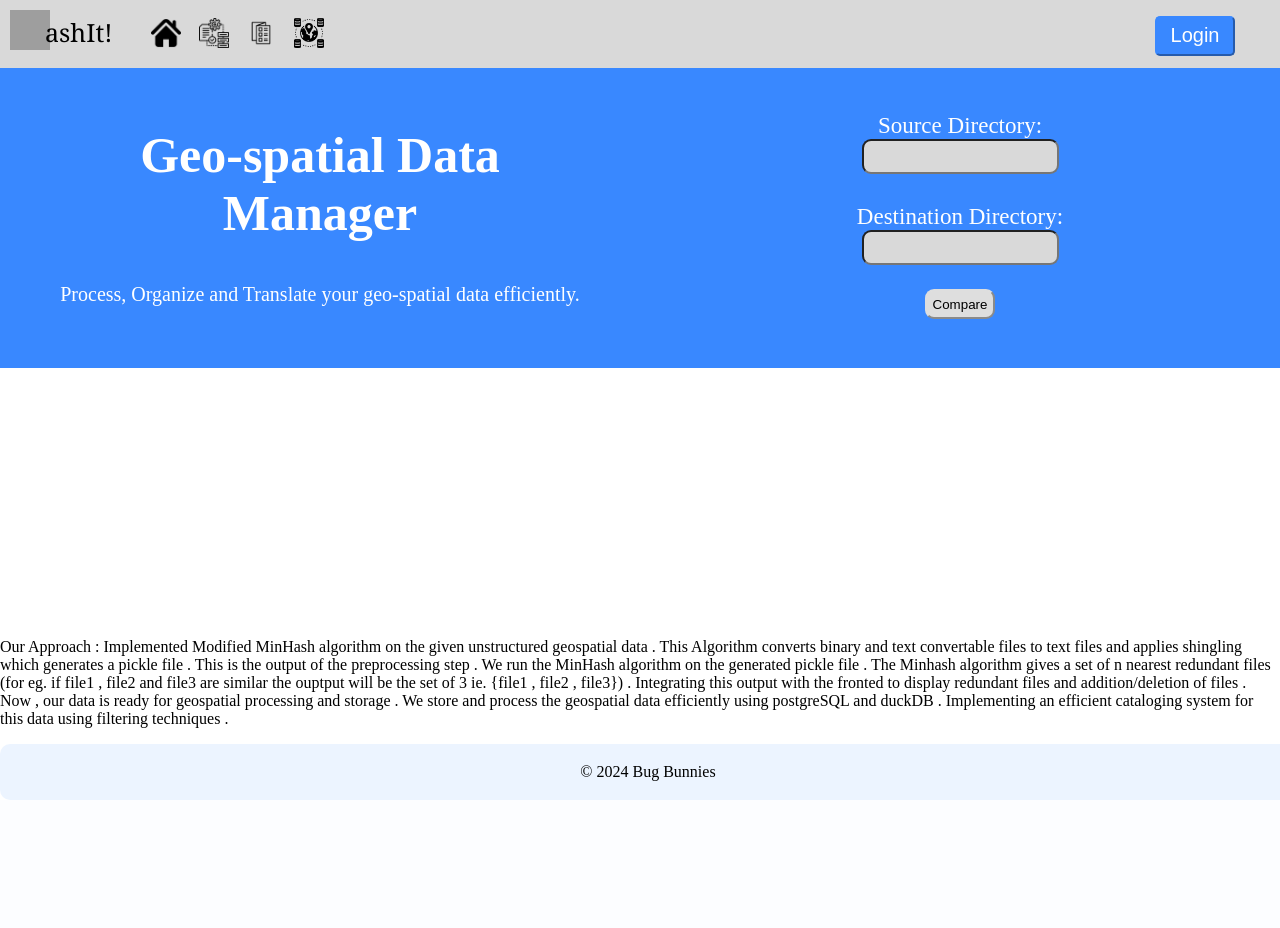
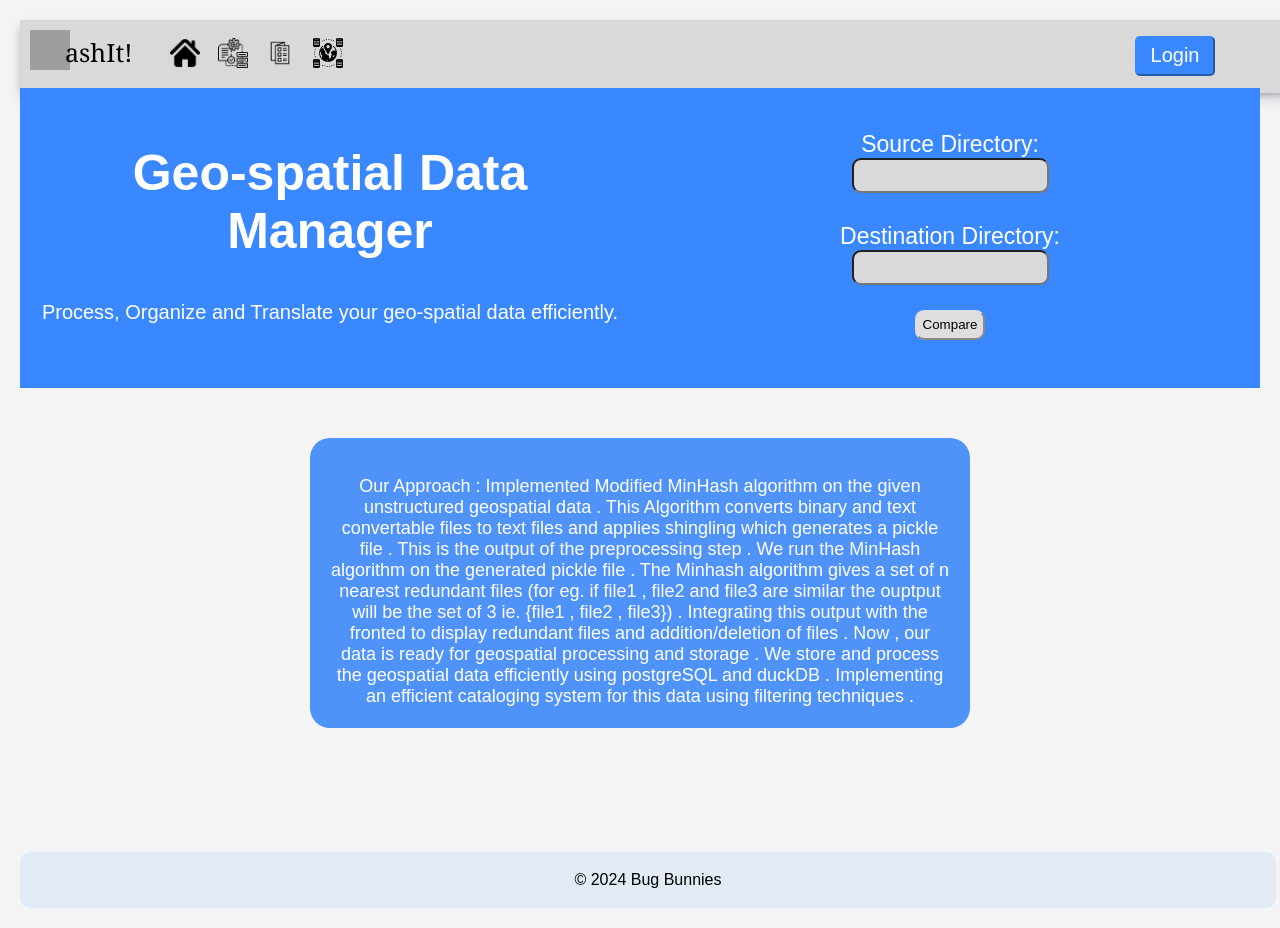
Before and after one commit to suyogparkhi/IISF_Bug_bunnies, a Flask app: template templates/index.html in a window 1280 px wide. Before the commit the page ends 800 px from the top, so only its background shows below. Run offline with Flask 3, Linux system fonts and the light colour scheme; the template is opened without the code that fills it, so the values that code supplies are empty; grey boxes are pictures that could not be loaded.

Commit message:
Update styles.css

```diff
--- a/static/styles.css
+++ b/static/styles.css
@@ -1,4 +1,3 @@
-/* style.css */
 body {
     margin: 0;
     padding: 0;
@@ -8,7 +7,19 @@ body {
     justify-content: center;
     overflow-x: hidden;
   }
-
+  .approach-div{
+    height:250px;
+    width:50%;
+    background-color:#5093f8;
+    color:white;
+    justify-content: center;
+    text-align:center;
+    margin:auto;
+    padding:20px;
+    margin-top:4%;
+    border-radius: 20px;
+    font-size:18px;
+  }
   .container-main{
     flex: 1;
     z-index:2;
@@ -188,7 +199,7 @@ tr{
     padding: 10px;
     margin-top: auto;
     text-align: center;
-
+   margin-top:10%;
   }
 
   .container {
@@ -436,3 +447,74 @@ margin-top: 7%;
   .form-div #button{
     font-size: 20px;
   }
+
+  /* styles.css */
+
+  body {
+    font-family: Arial, sans-serif;
+    margin: 20px;
+    background-color: #f4f4f4;
+  }
+
+  .form {
+    max-width: 400px;
+    margin: auto;
+    background-color: #fff;
+    padding: 20px;
+    border-radius: 8px;
+    box-shadow: 0 0 10px rgba(0, 0, 0, 0.1);
+  }
+
+  select {
+    width: 100%;
+    padding: 10px;
+    margin: 5px 0;
+    display: inline-block;
+    border: 1px solid #ccc;
+    border-radius: 4px;
+    box-sizing: border-box;
+    margin-bottom:20px;
+  }
+
+  .buttn-map{
+    background-color: royalblue;
+    color: white;
+    padding: 10px 15px;
+    border: none;
+    border-radius: 4px;
+    cursor: pointer;
+    width: 100%;
+  }
+
+  .buttn-map:hover {
+    background-color: rgb(35, 84, 234);
+  }
+
+  /* Optional: Add styles for the catalog dropdown */
+  #catalog {
+    margin-top: 10px;
+  }
+  .map-search {
+    position: relative;
+    height: 100vh; /* 100% of the viewport height */
+    width: 100%;
+    display: flex;
+    flex-direction: column;
+    justify-content: center;
+    align-items: center;
+  }
+
+  .map-search::before {
+    content: '';
+    position: absolute;
+    top: 0;
+    left: 0;
+    width: 100%;
+    height: 100%;
+    background-image: url('./images/sif.jpg'); /* Replace this URL with the direct link to your image */
+    background-size: cover; /* Adjust as needed */
+
+    background-position: center; /* Adjust as needed */
+    filter: blur(5px); /* Adjust the blur amount as needed */
+    z-index: -1;
+  }
```
Lines whose indentation alone changed are shown as unchanged.
